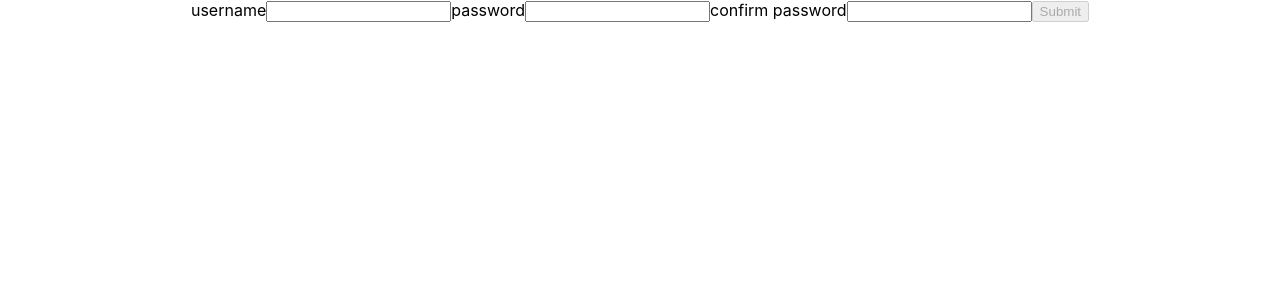
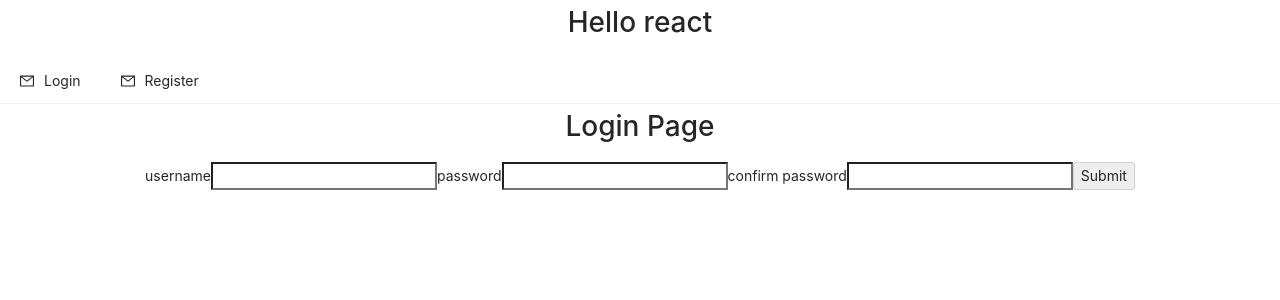
Before and after one commit to DevArtifacTs/mern-user-system-jwt-server, a React (Create React App) app: page /login in a window 1280 px wide. Shown: the top 300 px of the page. Built offline with nearby package versions, Linux system fonts and the light colour scheme.

Commit message:
docs and feats : initialize Navbar with antd component and import antd css to index.js and implement Link router in Navbar.jsx to navigate user to /login and /register path

```diff
--- a/package.json
+++ b/package.json
@@ -6,6 +6,7 @@
     "@testing-library/jest-dom": "^5.16.4",
     "@testing-library/react": "^13.3.0",
     "@testing-library/user-event": "^13.5.0",
+    "antd": "^4.21.3",
     "axios": "^0.27.2",
     "react": "^18.2.0",
     "react-dom": "^18.2.0",
--- a/src/App.js
+++ b/src/App.js
@@ -1,12 +1,26 @@
 import './App.css';
 
-import Register from './components/pages/Register';
+//Pages
+import Register from './components/pages/auth/Register';
+import Login from './components/pages/auth/Login';
+import Home from './components/pages/Home';
+
+//Layouts
+import Navbar from './components/layouts/Navbar';
+
+import { Routes , Route } from 'react-router-dom';
 
 
 function App() {
   return (
     <div className="App">
-      <Register />
+      <h1>Hello react</h1>
+      <Navbar />
+      <Routes>
+        <Route path='/' element={<Home/>} />
+        <Route path='/register' element={<Register/>} />
+        <Route path='/login' element={<Login/>} />
+      </Routes>
     </div>
   );
 }
--- /dev/null
+++ b/src/components/layouts/Navbar.jsx
@@ -0,0 +1,25 @@
+import React from 'react'
+
+//Antd
+import { AppstoreOutlined, MailOutlined, SettingOutlined } from '@ant-design/icons';
+import { Menu } from 'antd';
+
+//React Router
+import { Link } from 'react-router-dom';
+
+function Navbar() {
+  return (
+    <Menu mode="horizontal" defaultSelectedKeys={['mail']}>
+
+        <Menu.Item key="login" icon={<MailOutlined />}>
+            <Link to='/login' >Login</Link>
+        </Menu.Item>
+
+        <Menu.Item key="register" icon={<MailOutlined />}>
+            <Link to='/register' >Register</Link>
+        </Menu.Item>
+    </Menu>
+  )
+}
+
+export default Navbar
--- /dev/null
+++ b/src/components/pages/Home.jsx
@@ -0,0 +1,9 @@
+import React from 'react'
+
+function Home() {
+  return (
+    <div>Home</div>
+  )
+}
+
+export default Home
--- /dev/null
+++ b/src/components/pages/auth/Login.jsx
@@ -0,0 +1,47 @@
+import React, {useState} from 'react'
+
+function Login() {
+    const [values, setValues] = useState({
+        username : '',
+        password : '',
+        password2: '',
+    })
+
+    const handleChange = e => {
+        setValues({...values, [e.target.name]: e.target.value })
+    }
+
+    const handleSubmit = (e) => {
+        e.preventDefault();
+
+        if(values.password !== values.password2) {
+            alert('Passwords do not match');
+            return;
+        } else {
+
+        }
+
+        }
+
+        console.log('values: ', values);
+    return (
+    <div>
+        <h1>Login Page</h1>
+        <form onSubmit={handleSubmit}>
+            <label htmlFor="">username</label>
+            <input type="text" name='username' onChange={handleChange} />
+
+            <label htmlFor="">password</label>
+            <input type="password" name='password' onChange={handleChange} />
+
+            <label htmlFor="">confirm password</label>
+            <input type="password" name='password2' onChange={handleChange} />
+
+            <button disabled={values.password.length < 6 } >Submit</button>
+
+        </form>
+    </div>
+  )
+}
+
+export default Login
--- a/src/components/pages/Register.jsx
+++ b/src/components/pages/auth/Register.jsx
@@ -1,5 +1,5 @@
 import React, {useState} from 'react'
-import { register } from '../functions/auth'
+import { register } from '../../functions/auth'
 
 const Register = () => {
 
@@ -37,6 +37,7 @@ const Register = () => {
 
   return (
     <div>
+      <h1>Register Page</h1>
       <form onSubmit={handleSubmit}>
 
         <label htmlFor="">username</label>
--- a/src/index.js
+++ b/src/index.js
@@ -3,9 +3,15 @@ import ReactDOM from 'react-dom/client';
 import './index.css';
 import App from './App';
 
+import { BrowserRouter } from 'react-router-dom';
+
+//Antd .css
+import 'antd/dist/antd.css'
 const root = ReactDOM.createRoot(document.getElementById('root'));
 root.render(
-  <React.StrictMode>
-    <App />
-  </React.StrictMode>
+  <BrowserRouter>
+    <React.StrictMode>
+      <App />
+    </React.StrictMode>
+  </BrowserRouter>
 );
```
Also changed, not shown: 2 other files (tests, documents, lock files or other folders).
